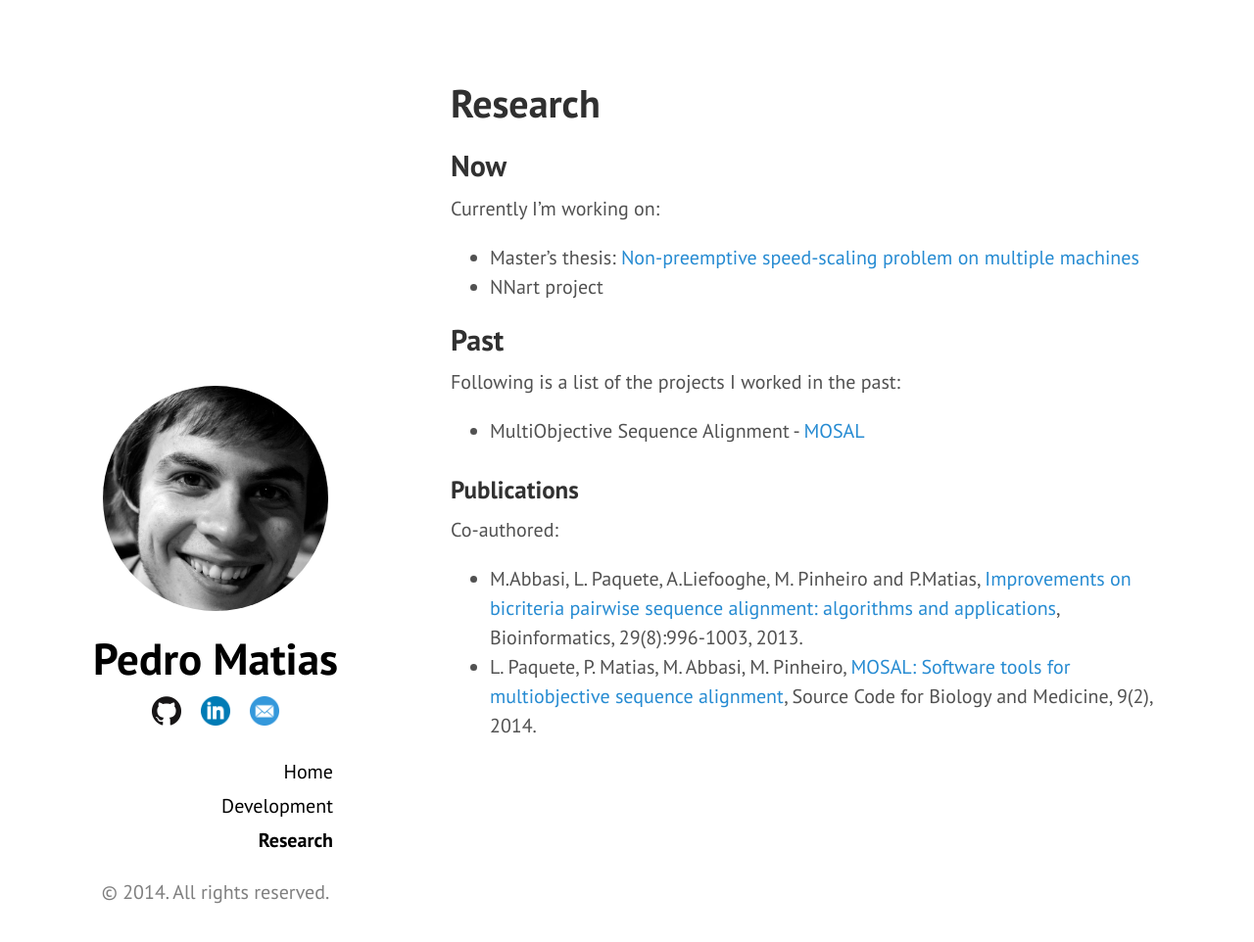
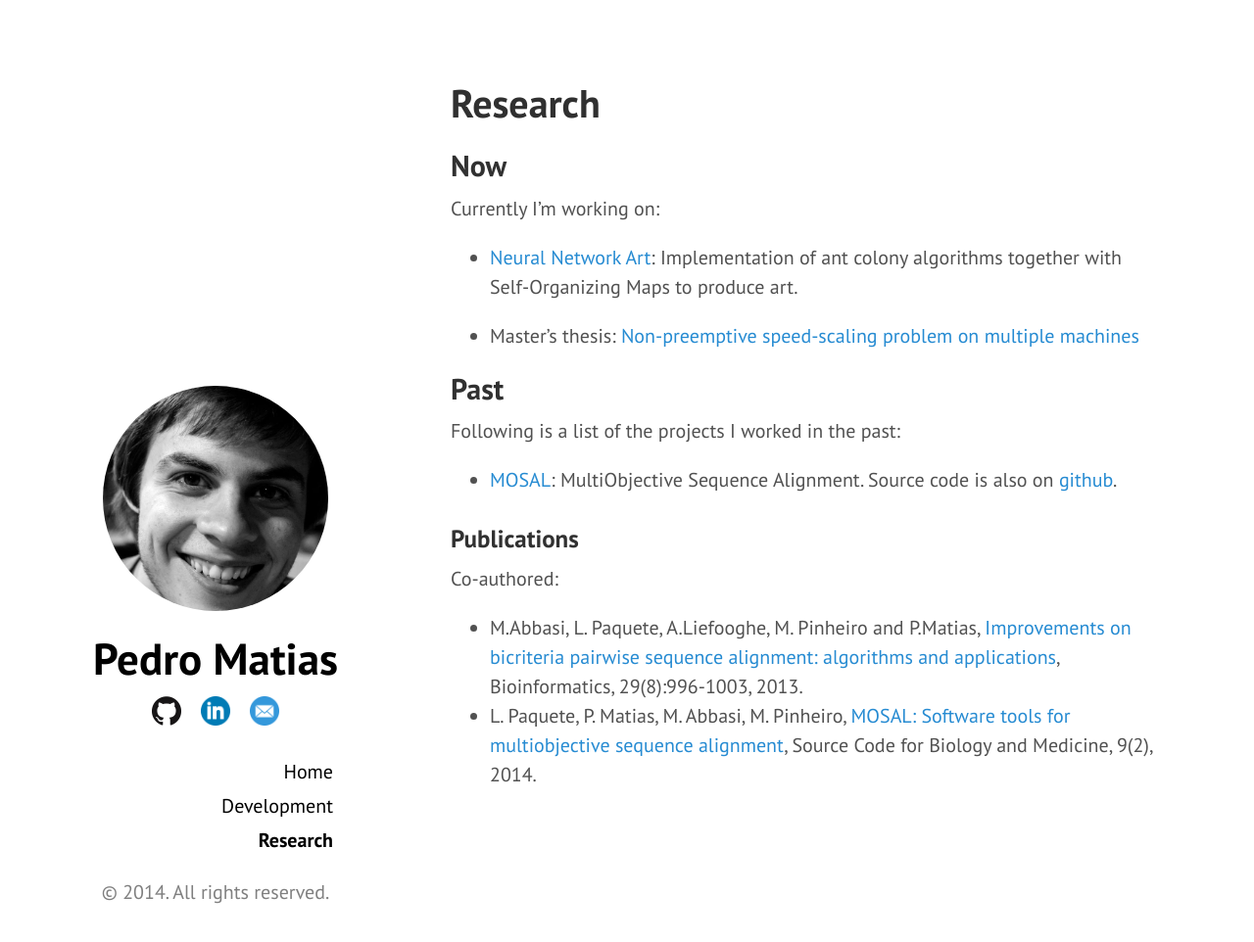
Before and after one commit to zydeon/zydeon.github.io, a Jekyll site: the page built from research/index.md, in a window 1280 px wide and 966 px high. Shown: the top 962 px of the window at 98% size. Built offline with Jekyll 4.4.1, drawn with Linux system fonts in a browser that asks for light colours; nearby versions of some CDN libraries; Markdown is read by kramdown in place of the engine named in the settings.

Commit message:
more website

```diff
--- a/_config.yml
+++ b/_config.yml
@@ -9,9 +9,22 @@ relative_permalinks: true
 # Setup
 title:            Pedro Matias
 description:      ''
-baseurl:          /
 
 # Custom vars
 github:           https://github.com/zydeon
 linkedin:         https://www.linkedin.com/in/pamatias
 email:            me@pedromatias.me
+
+
+# defaults
+defaults:
+  -
+    scope:
+      path: "research/projects" # an empty string here means all files in the project
+    values:
+      category: "research"
+  -
+    scope:
+      path: "development/projects" # an empty string here means all files in the project
+    values:
+      category: "development"
--- a/_includes/head.html
+++ b/_includes/head.html
@@ -26,12 +26,12 @@
   </script>
 
   <!-- CSS -->
-  <link rel="stylesheet" href="{{ site.baseurl }}public/css/poole.css">
-  <link rel="stylesheet" href="{{ site.baseurl }}public/css/syntax.css">
-  <link rel="stylesheet" href="{{ site.baseurl }}public/css/hyde.css">
+  <link rel="stylesheet" href="/public/css/poole.css">
+  <link rel="stylesheet" href="/public/css/syntax.css">
+  <link rel="stylesheet" href="/public/css/hyde.css">
   <link rel="stylesheet" href="http://fonts.googleapis.com/css?family=PT+Sans:400,400italic,700|Abril+Fatface">
 
   <!-- Icons -->
-  <link rel="shortcut icon" href="{{ site.baseurl }}public/icons/favicon.ico?v=2">
+  <link rel="shortcut icon" href="/public/icons/favicon.ico?v=2">
 
 </head>
--- a/_includes/sidebar.html
+++ b/_includes/sidebar.html
@@ -1,7 +1,7 @@
 <div class="sidebar">
   <div class="container sidebar-sticky">
     <div class="sidebar-about">
-      <a href="{{ site.baseurl }}">
+      <a href="/">
         <div class="sidebar-profile-pic"></div>
         <h1>{{ site.title }}</h1>
       </a>
@@ -19,12 +19,11 @@
     </div>
 
     <nav class="sidebar-nav">
-      <a class="sidebar-nav-item{% if page.url == site.baseurl %} active{% endif %}" href="{{ site.baseurl }}">Home</a>
-      {% assign pages_list = site.pages %}
-      {% for node in pages_list %}
-        {% if node.title != null and node.url != "/" %}
-          {% if node.layout == "page" %}
-            <a class="sidebar-nav-item{% if page.url == node.url %} active{% endif %}" href="{{ node.url }}">{{ node.title }}</a>
+      <a class="sidebar-nav-item{% if page.url == "/" %} active{% endif %}" href="/">Home</a>
+      {% for p in site.pages %}
+        {% if p.category == "/" %}
+          {% if p.layout == "page" %}
+            <a class="sidebar-nav-item{% if page.url == p.url %} active{% endif %}" href="{{ p.url }}">{{ p.title }}</a>
           {% endif %}
         {% endif %}
       {% endfor %}
--- a/research.md
+++ b/research/index.md
@@ -1,20 +1,36 @@
 ---
 layout: page
 title: Research
+category: /
 ---
 
 ## Now
 
 Currently I'm working on:
 
-* Master's thesis: [Non-preemptive speed-scaling problem on multiple machines]({{ site.url }}/public/thesis.pdf)
-* NNart project
+{% for p in site.pages %}
+  {% if p.category == "research" and p.now %}
+    {% if p.description == null %}
+* {{ p.content }}
+    {% else %}
+* [{{ p.title }}]({{ p.url }}): {{ p.description }}
+    {% endif %}
+  {% endif %}
+{% endfor %}
 
 ## Past
 
 Following is a list of the projects I worked in the past:
 
-* MultiObjective Sequence Alignment - [MOSAL](http://mosal.dei.uc.pt)
+{% for p in site.pages %}
+  {% if p.category == "research" and p.now == null %}
+    {% if p.description == null %}
+* {{ p.content }}
+    {% else %}
+* [{{ p.title }}]({{ p.url }}): {{ p.description }}
+    {% endif %}
+  {% endif %}
+{% endfor %}
 
 ### Publications
 
--- /dev/null
+++ b/research/projects/nnart.md
@@ -0,0 +1,6 @@
+---
+layout: page
+title: Neural Network Art
+description: Implementation of ant colony algorithms together with Self-Organizing Maps to produce art.
+now: true
+---
```
Also changed, not shown: _data/repos.yml (added, +17 -0 lines), _layouts/post.html (deleted, +0 -25 lines), development.md (deleted, +0 -20 lines), development/index.md (added, +16 -0 lines), index.md (+1 -1 lines), research/projects/mosal.md (added, +5 -0 lines), research/projects/thesis.md (added, +5 -0 lines), 2 other files.
